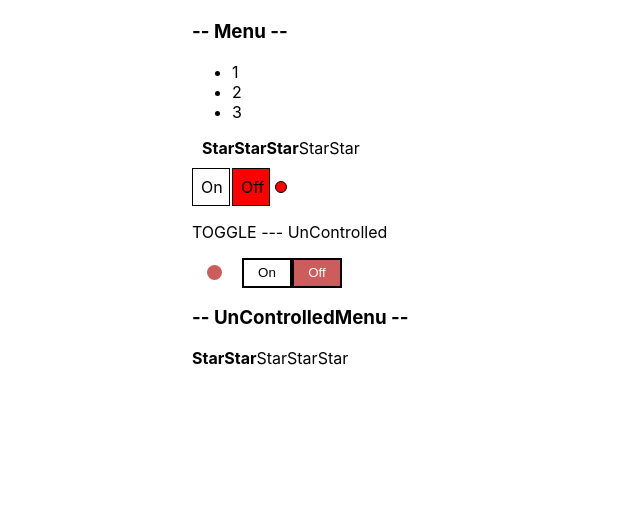
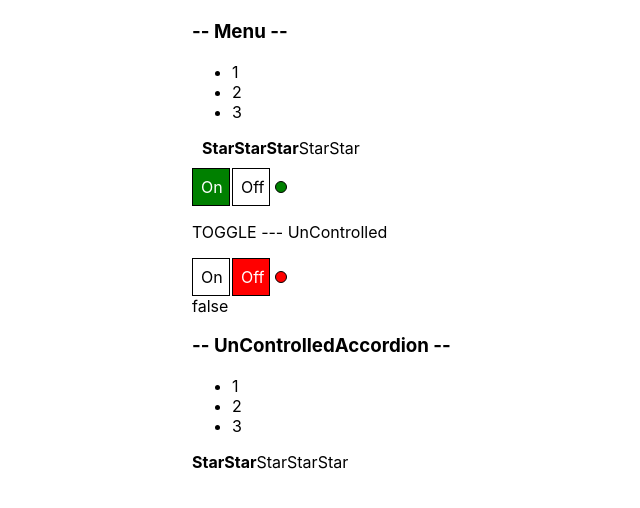
Before and after one commit to ViktorProdeus/storybook, a React (Create React App) app: page / in a window 1280 px wide. Shown: the top 508 px of the page, without its empty margins (148-788 px from the left). Built offline with nearby package versions, Linux system fonts and the light colour scheme.

Commit message:
add story UnControlledOnOff and UnControlledAccordion

```diff
--- a/src/App.tsx
+++ b/src/App.tsx
@@ -2,7 +2,7 @@ import React, {useState} from 'react';
 import './App.css';
 import Accordion from "./components/Accordion/Accordion";
 import {OnOff} from "./components/OnOff/OnOff";
-import UnControlledAccordion from "./components/UnControlledAccordion/UnControlledAccordion";
+import {UnControlledAccordion} from "./components/UnControlledAccordion/UnControlledAccordion";
 import {UnControlledRating} from "./components/UnControlledRating/UnControlledRating";
 import {Rating, RatingValueType} from "./components/Rating/Rating";
 import {UnControlledOnOff} from "./components/UnControlledOnOff/UnControlledOnOff";
@@ -11,7 +11,8 @@ function App(props: any) {
     console.log('App rendering');
     let [ratingValue, setRatingValue] = useState<RatingValueType>(3);
     let [accordionCollapsed, setAccordionCollapsed] = useState<boolean>(false);
-    let [switchOn, setSwitchOn] = useState<boolean>(false)
+    let [switchOn, setSwitchOn] = useState<boolean>(true);
+    let [switchOnUnControlled, setSwitchOnUnControlled] = useState<boolean>(false);
 
     return (
         <div className={'wrapper'}>
@@ -23,8 +24,8 @@ function App(props: any) {
             <Rating value={ratingValue} onClick={setRatingValue}/>
             <OnOff on={switchOn} onChange={setSwitchOn}/>
 
-            <UnControlledOnOff/>
-            <UnControlledAccordion/>
+            <UnControlledOnOff onChange={setSwitchOnUnControlled} /> {switchOnUnControlled.toString()}
+            <UnControlledAccordion titleValue={'-- UnControlledAccordion --'}/>
             <UnControlledRating/>
         </div>
     )
--- a/src/components/OnOff/OnOff.tsx
+++ b/src/components/OnOff/OnOff.tsx
@@ -16,6 +16,8 @@ export const OnOff: React.FC<OnOffType> = (props) => {
         border: '1px solid black',
         display: 'inline-block',
         backgroundColor: props.on ? 'green' : 'white',
+        color: props.on ? 'white' : 'black',
+        cursor: 'pointer'
     }
 
     const offStyle = {
@@ -25,7 +27,9 @@ export const OnOff: React.FC<OnOffType> = (props) => {
         border: '1px solid black',
         display: 'inline-block',
         marginLeft: '2px',
-        backgroundColor: !props.on ? 'red' : 'white'
+        backgroundColor: !props.on ? 'red' : 'white',
+        color: !props.on ? 'white' : 'black',
+        cursor: 'pointer'
     }
 
     const indicatorStyle = {
--- a/src/components/UnControlledAccordion/UnControlledAccordion.tsx
+++ b/src/components/UnControlledAccordion/UnControlledAccordion.tsx
@@ -1,28 +1,33 @@
 import React, {useState} from "react";
 
 
-function UnControlledAccordion() {
+export type AccordionPropsType = {
+    titleValue: string
+}
+
+function UnControlledAccordion(props: AccordionPropsType) {
     console.log('Accordion rendering');
-    let [collapsed, setCollapsed] = useState(true);
+    let [collapsed, setCollapsed] = useState(false);
 
 
     return (
         <div>
-            <AccordionTitle onClick={() => setCollapsed(!collapsed)}/>
+            <AccordionTitle title={props.titleValue} onClick={() => setCollapsed(!collapsed)}/>
 
             {!collapsed && <AccordionBody/>}
         </div>
     );
 }
 
-type AccordionTitlePropsType = {
+type TitlePropsType = {
+    title: string
     onClick: () => void
 }
 
-function AccordionTitle(props: AccordionTitlePropsType) {
+function AccordionTitle(props: TitlePropsType) {
     console.log('AccordionTitle rendering');
     return (
-        <h3 onClick={props.onClick}>-- UnControlledMenu --</h3>
+        <h3 onClick={props.onClick}>{props.title}</h3>
     );
 }
 
@@ -37,4 +42,4 @@ function AccordionBody() {
     );
 }
 
-export default UnControlledAccordion;
+export {UnControlledAccordion};
--- a/src/components/UnControlledOnOff/UnControlledOnOff.tsx
+++ b/src/components/UnControlledOnOff/UnControlledOnOff.tsx
@@ -1,21 +1,62 @@
 import React, {useState} from "react";
 
-export const UnControlledOnOff = () => {
+type PropsType = {
+    onChange: (on: boolean) => void
+    defaultOn?: boolean
+}
+export const UnControlledOnOff = (props: PropsType) => {
     console.log('OnOff rendering')
-    let [toggle, setToggle] = useState(false);
-    const isOnClass = toggle ? 'toggle on' : 'toggle';
-    const isOffClass = toggle ? 'toggle' : 'toggle off';
-    const isOn = true;
-    const isOff = false;
+    let [on, setOn] = useState(props.defaultOn ? props.defaultOn : false);
+
+    const onStyle = {
+        padding: '8px',
+        width: '20px',
+        height: '20px',
+        border: '1px solid black',
+        display: 'inline-block',
+        backgroundColor: on ? 'green' : 'white',
+        color: on ? 'white' : 'black',
+        cursor: 'pointer'
+    }
+
+    const offStyle = {
+        padding: '8px',
+        width: '20px',
+        height: '20px',
+        border: '1px solid black',
+        display: 'inline-block',
+        marginLeft: '2px',
+        backgroundColor: !on ? 'red' : 'white',
+        color: !on ? 'white' : 'black',
+        cursor: 'pointer'
+    }
+
+    const indicatorStyle = {
+        width: '10px',
+        height: '10px',
+        borderRadius: '50%',
+        border: '1px solid black',
+        display: 'inline-block',
+        marginLeft: '5px',
+        backgroundColor: on ? 'green' : 'red'
+    }
+
+    const onClicked = () => {
+        setOn(true);
+        props.onChange(true);
+    };
+
+    const offClicked = () => {
+        setOn(false);
+        props.onChange(false);
+    };
 
     return (<>
             <p>TOGGLE --- UnControlled</p>
-            <div className={"OnOff"}>
-                <button onClick={()=> setToggle(isOn)} className={isOnClass}>On
-                </button>
-
-                <button onClick={()=> setToggle(isOff)} className={isOffClass}>Off
-                </button>
+            <div>
+                <div onClick={onClicked} style={onStyle}>On</div>
+                <div onClick={offClicked} style={offStyle}>Off</div>
+                <div style={indicatorStyle}></div>
             </div>
         </>
 
```
Also changed, not shown: 2 other files (tests, documents, lock files or other folders).
